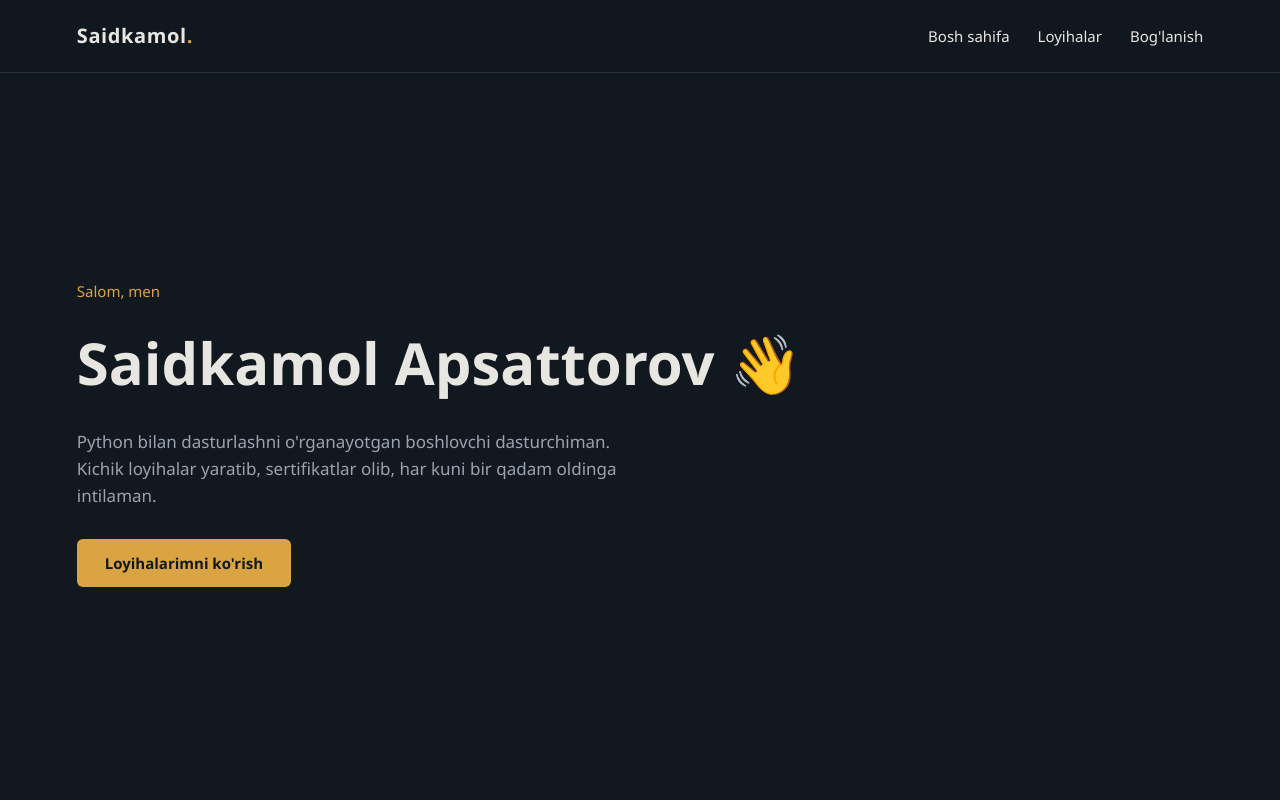
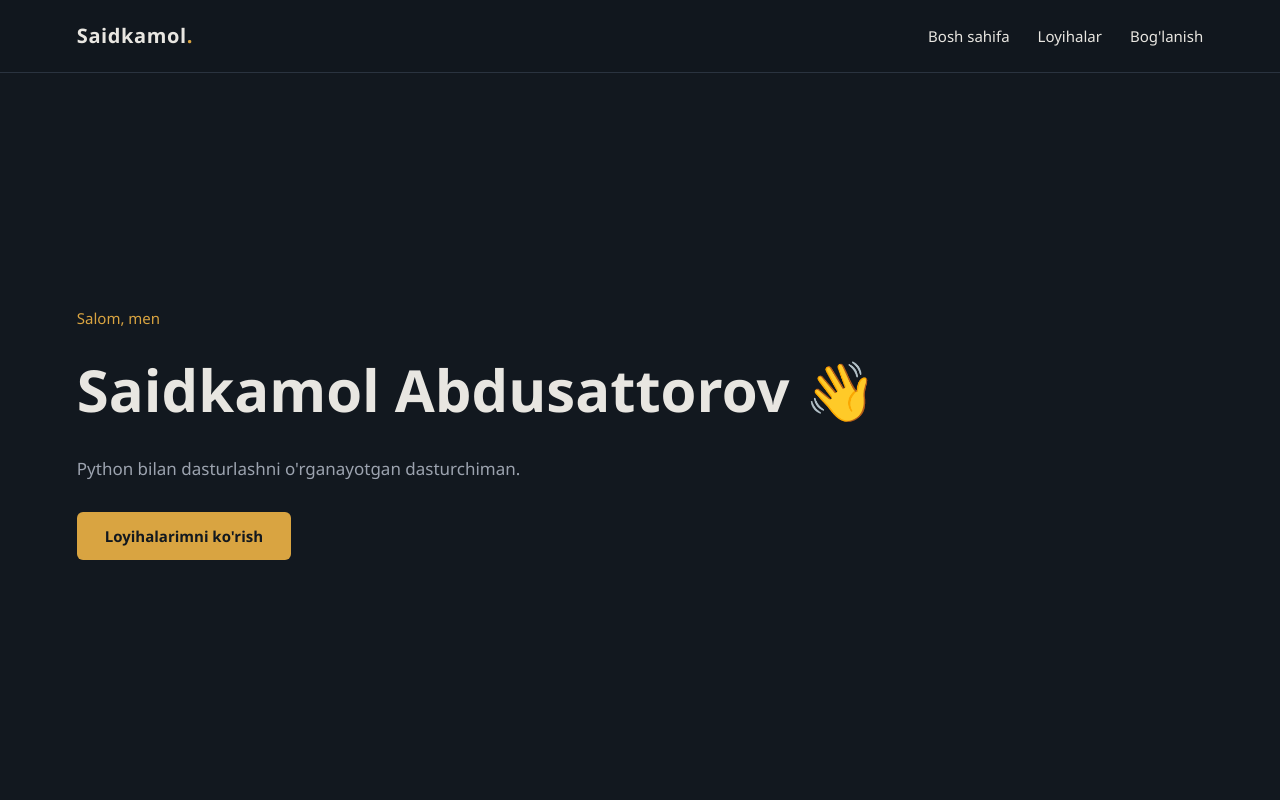
Before and after one commit to quiz-desnake/Desnake-Portfolio, a plain HTML site: page portfolio-saidkamol.html in a window 1280 px wide. Shown: the top 800 px of the page. Drawn offline with Linux system fonts and the light colour scheme.

Commit message:
Update name from Saidkamol Apsattorov to Abdusattorov

```diff
--- a/portfolio-saidkamol.html
+++ b/portfolio-saidkamol.html
@@ -3,7 +3,7 @@
 <head>
 <meta charset="UTF-8">
 <meta name="viewport" content="width=device-width, initial-scale=1.0">
-<title>Saidkamol Apsattorov — Portfolio</title>
+<title>Saidkamol Abdusattorov — Portfolio</title>
 <style>
   :root {
     --bg: #12181F;
@@ -184,11 +184,9 @@
 
 <section class="hero" id="bosh-sahifa">
   <p class="eyebrow">Salom, men</p>
-  <h1>Saidkamol Apsattorov <span>👋</span></h1>
+  <h1>Saidkamol Abdusattorov <span>👋</span></h1>
   <p class="desc">
-    Python bilan dasturlashni o'rganayotgan boshlovchi dasturchiman.
-    Kichik loyihalar yaratib, sertifikatlar olib, har kuni bir qadam oldinga
-    intilaman.
+    Python bilan dasturlashni o'rganayotgan  dasturchiman.
   </p>
   <a href="#loyihalar" class="btn">Loyihalarimni ko'rish</a>
 </section>
@@ -244,7 +242,7 @@
   <h2 class="section-title">Bog'lanish</h2>
   <p class="section-sub" style="margin: 0 auto;">Savol yoki taklifingiz bo'lsa, quyidagilar orqali murojaat qiling.</p>
   <div class="contact-info">
-    <a href="tel:+998992878785">📞 +998 99 287 87 85</a>
+    <a href="tel:+998772555536">📞 +998 77 255 55 36</a>
     <a href="mailto:saidkamolapsattorov10@gmail.com">✉️ saidkamolapsattorov10@gmail.com</a>
     <a href="#TELEGRAM_HAVOLASI#" target="_blank">📩 Telegram</a>
     <a href="#GITHUB_HAVOLASI#" target="_blank">💻 GitHub</a>
```
